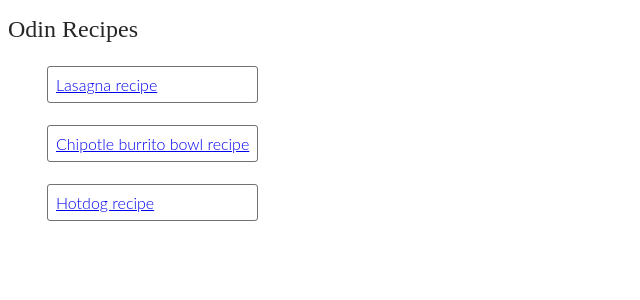
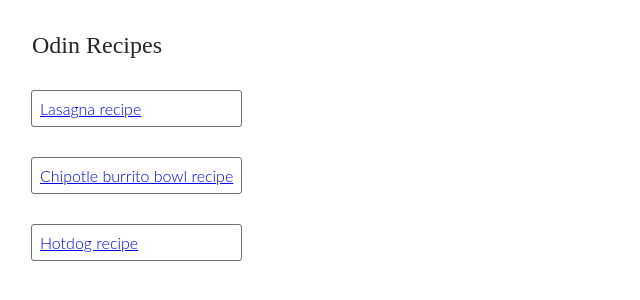
Before and after one commit to Sparkn/odin-recipes, a plain HTML site: page index.html in a window 1280 px wide. Shown: the whole page, without its empty margins (0-640 px from the left). Drawn offline with Linux system fonts and the light colour scheme.

Commit message:
Improve spacing of the page using margin

```diff
--- a/style.css
+++ b/style.css
@@ -1,3 +1,11 @@
+*{
+    margin: 0px;
+    padding: 0px;
+}
+
+body {
+    margin: 32px;
+}
 
 h1,
 h2 {
@@ -5,6 +13,8 @@ h2 {
     font-size: 24px;
     font-weight: 300;
     color: hsl(0, 0%, 15%);
+    margin-bottom: 32px;
+    margin-top: 32px;
 }
 
 h2{
@@ -24,8 +34,7 @@ ol {
     color: rgb(255, 255, 255);
     outline: 1px solid rgba(55, 55, 55, 0.702);
     border-radius: 2px;
-    margin-top: 24px;
-    margin-bottom: 24px;
+    margin-bottom: 32px;
     padding: 8px;
 }
 
```
